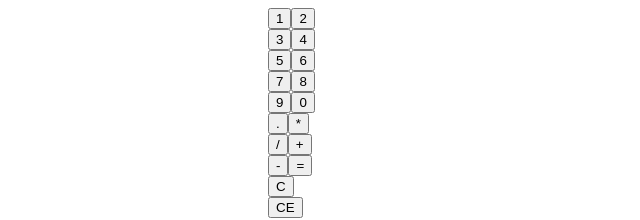
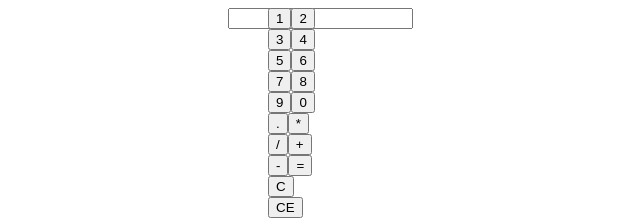
Before and after one commit to JackBerezhnov/calculator-react, a React (Create React App) app: page / in a window 1280 px wide. Shown: the top 220 px of the page, without its empty margins (322-962 px from the left). Built offline with nearby package versions, Linux system fonts and the light colour scheme.

Commit message:
Change input

```diff
--- a/src/components/result/Result.js
+++ b/src/components/result/Result.js
@@ -1,7 +1,7 @@
 const Result = (props) => {
     return(
         <div className="result">
-            <p>{props.result}</p>
+            <input value={props.result} />
         </div>
     );
 }
```
